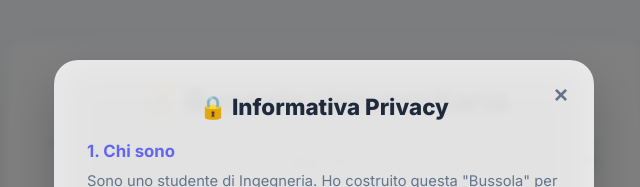
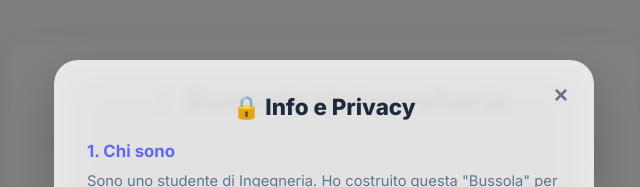
Before and after one commit to andreino01/bussola-universitaria, a website: page index.html in a window 1280 px wide. Both pictures are taken after a click on the button "Privacy Policy". Shown: the top 187 px of the page, without its empty margins (316-956 px from the left). Drawn offline with nearby package versions, Linux system fonts and the light colour scheme.

Commit message:
Cambiato info e privacy

```diff
--- a/index.html
+++ b/index.html
@@ -2069,7 +2069,7 @@
     <div class="privacy-overlay" id="privacy-overlay" onclick="closePrivacy(event)">
         <div class="privacy-modal-content">
             <button class="modal-close" onclick="closePrivacy(event, true)">×</button>
-            <h3>🔒 Informativa Privacy</h3>
+            <h3>🔒 Info e Privacy</h3>
 
             <h4>1. Chi sono</h4>
             <p>Sono uno studente di Ingegneria. Ho costruito questa "Bussola" per aiutare gli studenti indecisi,
```
